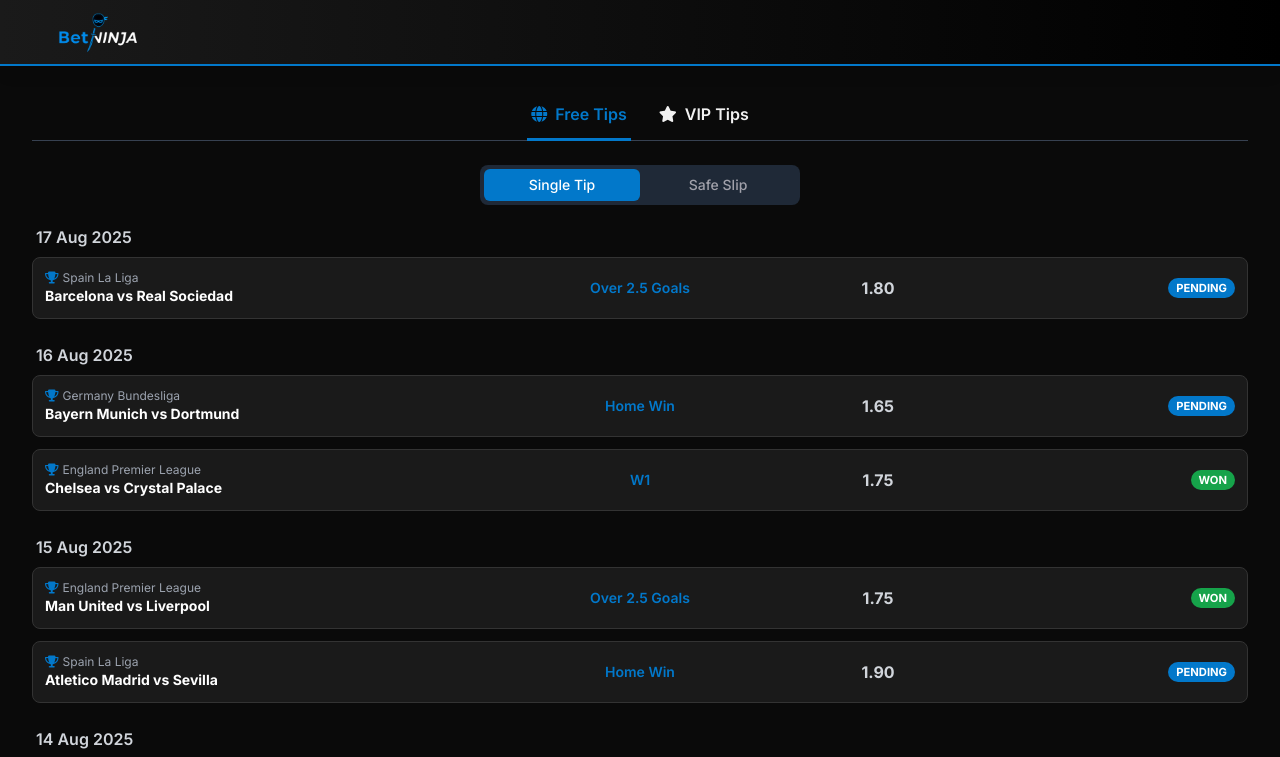
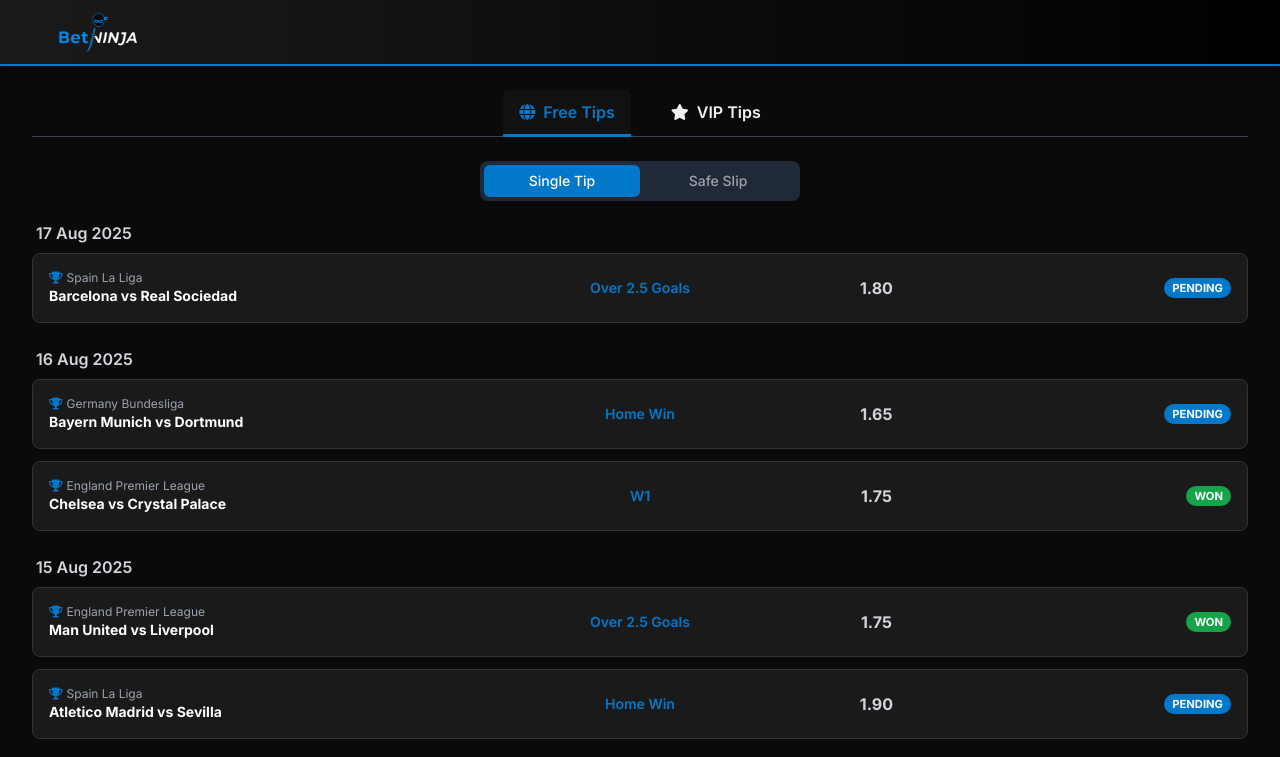
Before and after one commit to masterthreeplus/ninjatips, a plain HTML site: page index.html in a window 1280 px wide. Shown: the top 757 px of the page. Drawn offline with nearby package versions, Linux system fonts and the light colour scheme.

Commit message:
Update index.html

```diff
--- a/index.html
+++ b/index.html
@@ -46,10 +46,13 @@
         .tab-button {
             transition: all 0.3s ease;
             border-bottom: 3px solid transparent;
+            padding: 10px 16px;
         }
         .tab-button.active {
             color: var(--brand-blue);
             border-bottom-color: var(--brand-blue);
+            background-color: #111; /* Darker black for active tab */
+            border-radius: 6px 6px 0 0;
         }
         .tab-button:not(.active):hover {
             color: var(--brand-blue-light);
@@ -116,11 +119,11 @@
     <main class="container mx-auto px-4 sm:px-6 lg:px-8 py-6">
         <!-- Main Tab Navigation -->
         <div class="mb-6 border-b border-gray-700">
-            <nav class="flex justify-center -mb-px space-x-6" aria-label="Tabs">
-                <button id="free-tips-tab" class="tab-button active text-base font-semibold py-3 px-1">
+            <nav class="flex justify-center -mb-px space-x-2 sm:space-x-6 overflow-x-auto whitespace-nowrap">
+                <button id="free-tips-tab" class="tab-button active text-base font-semibold">
                     <i class="fas fa-globe mr-2"></i>Free Tips
                 </button>
-                <button id="vip-tips-tab" class="tab-button text-base font-semibold py-3 px-1">
+                <button id="vip-tips-tab" class="tab-button text-base font-semibold">
                     <i class="fas fa-star mr-2"></i>VIP Tips
                 </button>
             </nav>
@@ -221,7 +224,7 @@
                 case 'PENDING': statusClass = 'status-pending'; break;
             }
             return `
-                <div class="card-bg rounded-lg p-3 flex flex-wrap sm:flex-nowrap items-center justify-between gap-y-3">
+                <div class="card-bg rounded-lg p-4 flex flex-wrap sm:flex-nowrap items-center justify-between gap-y-3">
                     <div class="w-full sm:w-2/5 text-left">
                         <p class="text-xs text-gray-400 truncate"><i class="fas fa-trophy mr-1 text-brand-blue"></i>${tip.league}</p>
                         <p class="font-bold text-sm text-white">${tip.teams}</p>
```
